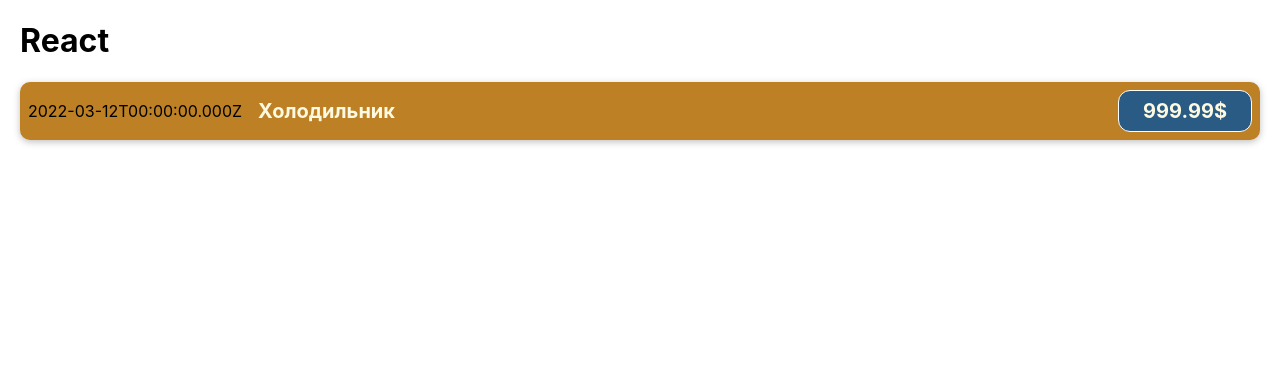
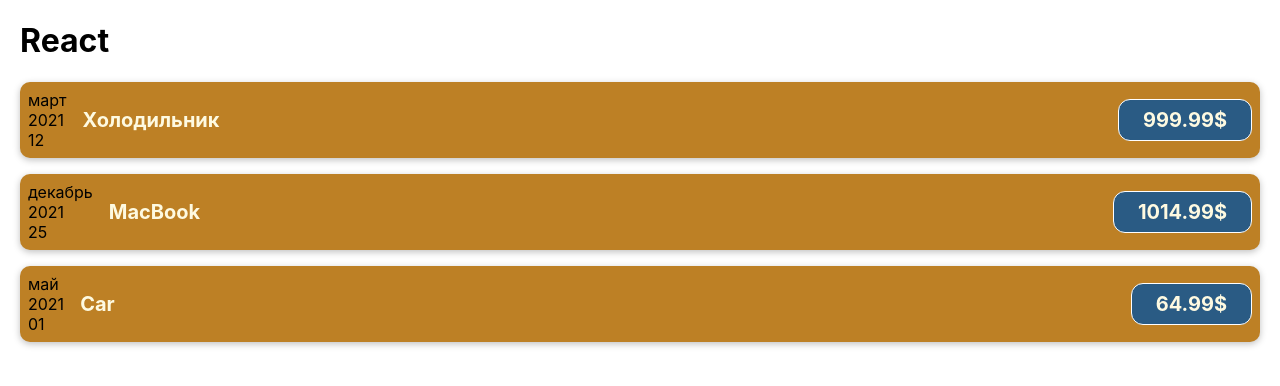
Before and after one commit to SatanD01/Planer-REACT, a JavaScript app: page / in a window 1280 px wide. Shown: the top 386 px of the page. Built offline with nearby package versions, Linux system fonts and the light colour scheme.

Commit message:
map dateString props

```diff
--- a/src/App.js
+++ b/src/App.js
@@ -1,12 +1,32 @@
 import CostItem from "./components/CostItem";
 
 function App() {
+    const costs = [
+        {
+            date: new Date(2021, 2, 12),
+            description: "Холодильник",
+            amount: 999.99
+        },
+        {
+            date: new Date(2021, 11, 25),
+            description: "MacBook",
+            amount: 1014.99
+        },
+        {
+            date: new Date(2021, 4, 1),
+            description: "Car",
+            amount: 64.99
+        },
+    ]
+
+    const costItem = costs.map( c => <CostItem date={c.date} description={c.description} amount={c.amount}/>);
+
     return (
         <div>
             <h1>
                 React
             </h1>
-            <CostItem/>
+            {costItem}
         </div>
     );
 }
--- a/src/components/CostItem.js
+++ b/src/components/CostItem.js
@@ -1,16 +1,20 @@
 import "./CostItem.css"
 
-function CostItem() {
-    const costDate = new Date(2022, 2, 12);
-    const costDescription = "Холодильник";
-    const costAmount = 999.99;
+function CostItem(props) {
+    const month = props.date.toLocaleString('ru-RU', {month: "long"});
+    const year = props.date.getFullYear();
+    const day = props.date.toLocaleString('ru-RU', {day: "2-digit"});
 
     return (
         <div className='costItem'>
-            <div>{costDate.toISOString()}</div>
+            <div>
+                <div>{month}</div>
+                <div>{year}</div>
+                <div>{day}</div>
+            </div>
             <div className='costItem_description'>
-                <h2>{costDescription}</h2>
-                <div className='costItem_price'>{costAmount}$</div>
+                <h2>{props.description}</h2>
+                <div className='costItem_price'>{props.amount}$</div>
             </div>
         </div>
     );
```
